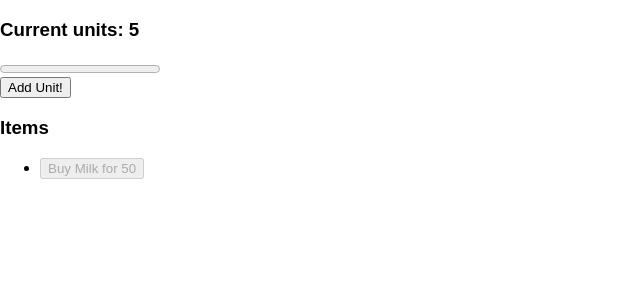
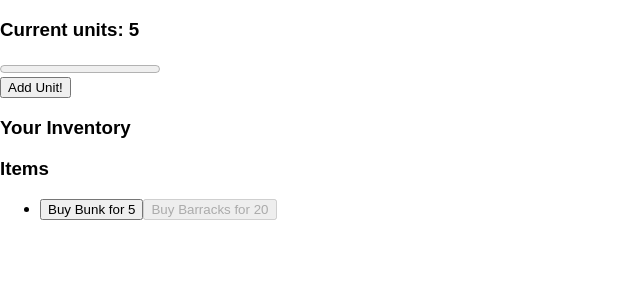
Before and after one commit to mprquinn/react-counter, a React (Create React App) app: page / in a window 1280 px wide. Shown: the top 300 px of the page, without its empty margins (0-640 px from the left). Built offline with nearby package versions, Linux system fonts and the light colour scheme.

Commit message:
the math on this is a bit off but we are adding a dynamic inventory

```diff
--- a/src/App.js
+++ b/src/App.js
@@ -17,7 +17,7 @@ class App extends React.Component {
     this.state = {
       units: 0,
       mult: 1,
-      items: []
+      items: {}
     }
   }
 
@@ -42,19 +42,32 @@ class App extends React.Component {
   }
 
   buyItem (item, cost, name) {
-
-    this.setState({
-      mult: item,
-      units: this.state.units - cost
-    });
-  }
+    console.log(item);
+  this.setState(({items, mult, units}) => ({
+    items: { ...items, [name]: {
+      name,
+      count: items[name] ? (items[name].count + 1) : 1
+    }},
+    mult: mult * item,
+    units: units - cost
+  }))
+}
 
   render() {
     return (
       <div className="app">
-        <Counter units={this.state.units} />
+        <Counter units={Math.round(this.state.units)} />
 
         <button className="add-unit" onClick={(e) => this.updateCount(1)}>Add Unit!</button>
+
+        <div className="Inventory">
+          <h3>Your Inventory</h3>
+          {
+            Object.keys(this.state.items).map(key =>
+              <li key={key}>{this.state.items[key].name}: {this.state.items[key].count}</li>
+            )
+          }
+        </div>
 
         <div className="Store">
               <h3>Items</h3>
@@ -62,7 +75,9 @@ class App extends React.Component {
               <ul className="store__items">
                   <li className="store__item">
 
-                    <Item name="Milk" cost={50} buy={this.buyItem} bank={this.state.units} />
+                    <Item name="Bunk" mult={1.2} cost={5} buy={this.buyItem} bank={this.state.units} />
+
+                    <Item name="Barracks" mult={1.5} cost={20} buy={this.buyItem} bank={this.state.units} />
                   </li>
                 </ul>
           </div>
--- a/src/components/Item.js
+++ b/src/components/Item.js
@@ -16,13 +16,13 @@ class Item extends React.Component {
 	}
 
 
-	handleClick(item, cost) {
-		this.props.buy(item, cost);
+	handleClick(item, cost, name) {
+		this.props.buy(item, cost, name);
 	}
 
 	render() {
 		return (
-			<button disabled={ this.props.bank >= this.props.cost ? `` : `disabled`} onClick={(e) => this.handleClick(2,this.props.cost)}>Buy {this.props.name} for {this.props.cost}</button>
+			<button disabled={ this.props.bank >= this.props.cost ? `` : `disabled`} onClick={(e) => this.handleClick(this.props.mult,this.props.cost,this.props.name)}>Buy {this.props.name} for {this.props.cost}</button>
 		)
 	}
 }
```
